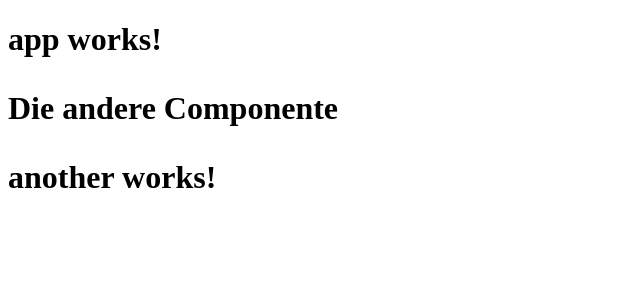
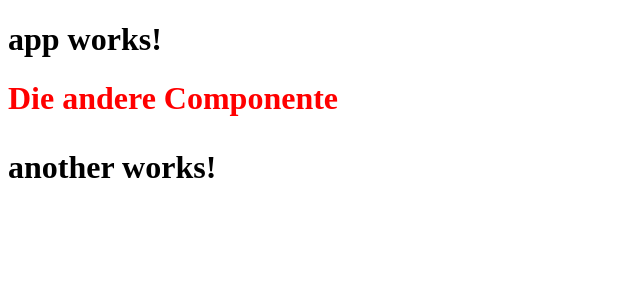
Before and after one commit to tomtom80/de.klingbeil.angular2.tutorial, an Angular app in the folder complete-guide-dev/: page / in a window 1280 px wide. Shown: the top 300 px of the page, without its empty margins (0-640 px from the left). Built offline with nearby package versions, Linux system fonts and the light colour scheme.

Commit message:
kapitel 15

```diff
--- a/complete-guide-dev/src/app/other/other.component.css
+++ b/complete-guide-dev/src/app/other/other.component.css
@@ -0,0 +1,4 @@
+h1 {
+    font-size: 2rem;
+    color: red;
+}
--- a/complete-guide-dev/src/app/other/other.component.html
+++ b/complete-guide-dev/src/app/other/other.component.html
@@ -1,3 +1,3 @@
-<p>
+<h1>
   Die andere Componente
-</p>
+</h1>
```
